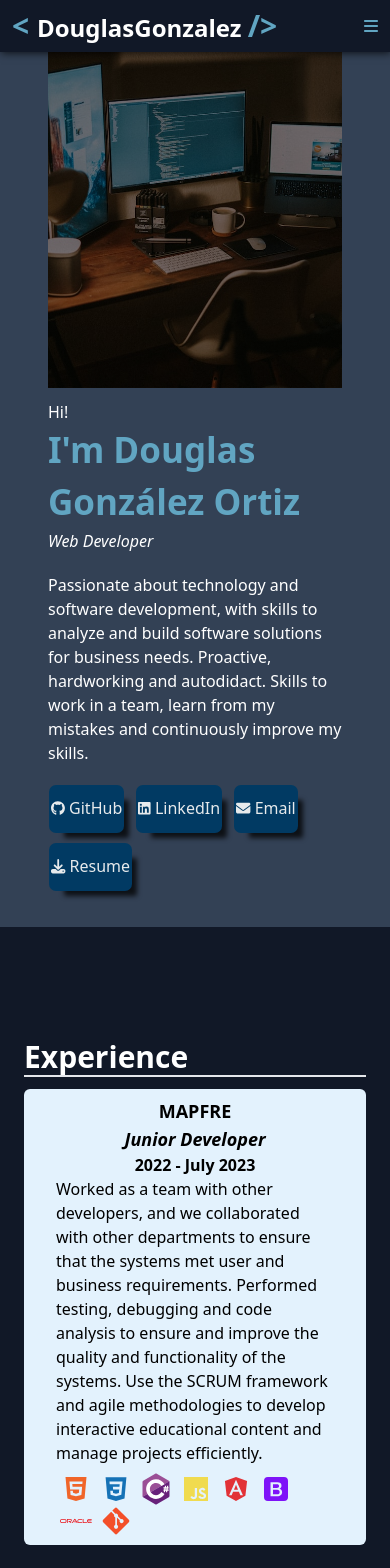
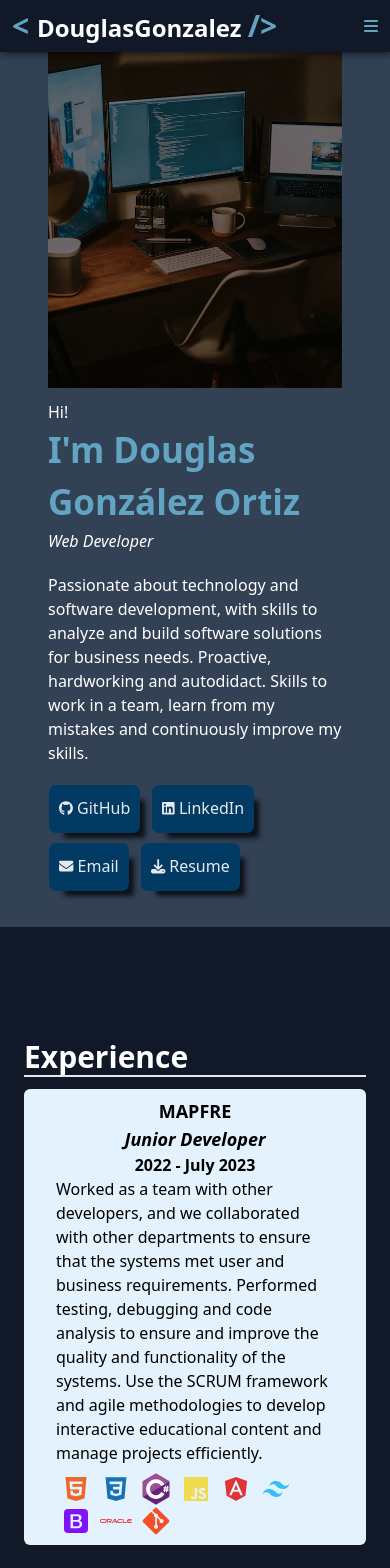
Before and after one commit to DouglasG04/portfolio.app, an Angular app: page / in a window 390 px wide. Shown: the top 1568 px of the page. Built offline with nearby package versions, Linux system fonts and the light colour scheme.

Commit message:
Fix buttons

```diff
--- a/src/app/components/experience/experience.component.ts
+++ b/src/app/components/experience/experience.component.ts
@@ -19,18 +19,20 @@ export class ExperienceComponent {
       icon: 'assets/svg/css3.svg'
     },
     {
-      icon:'assets/svg/csharp.svg'
+      icon: 'assets/svg/csharp.svg'
     },
     {
-      icon:'assets/svg/javascript.svg'
+      icon: 'assets/svg/javascript.svg'
     },
     {
       icon: 'assets/svg/angular.svg'
     },
     {
+      icon: 'assets/svg/tailwind-css.svg'
+    },
+    {
       icon: 'assets/svg/bootstrap.svg'
     },
-
     {
       icon: 'assets/svg/oracle.svg'
     },
--- a/src/app/components/home/home.component.css
+++ b/src/app/components/home/home.component.css
@@ -138,7 +138,7 @@ nav a:hover {
 @media screen and (max-width: 430px) {
   .social-media a {
     margin: 0px 1px;
-    padding: 8px 2px;
+    padding: 8px 10px;
   }
 
 }
```
